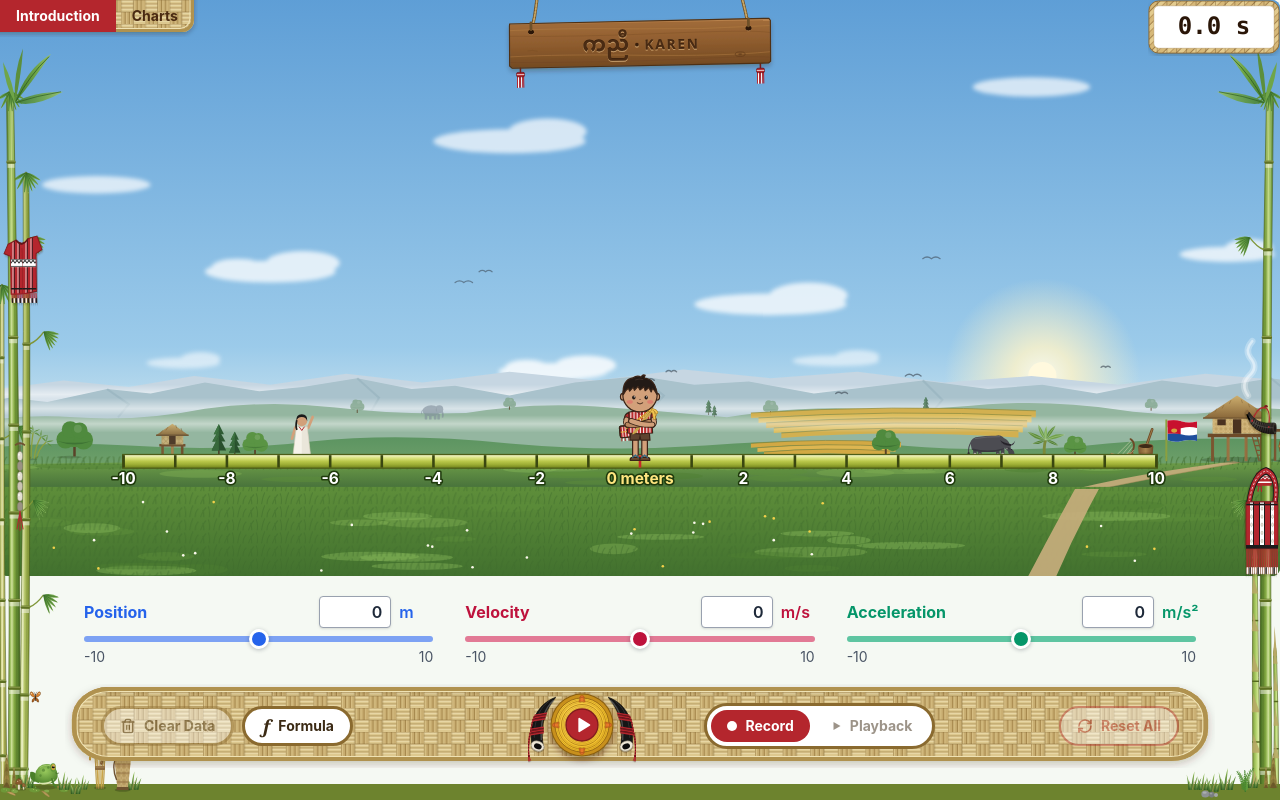
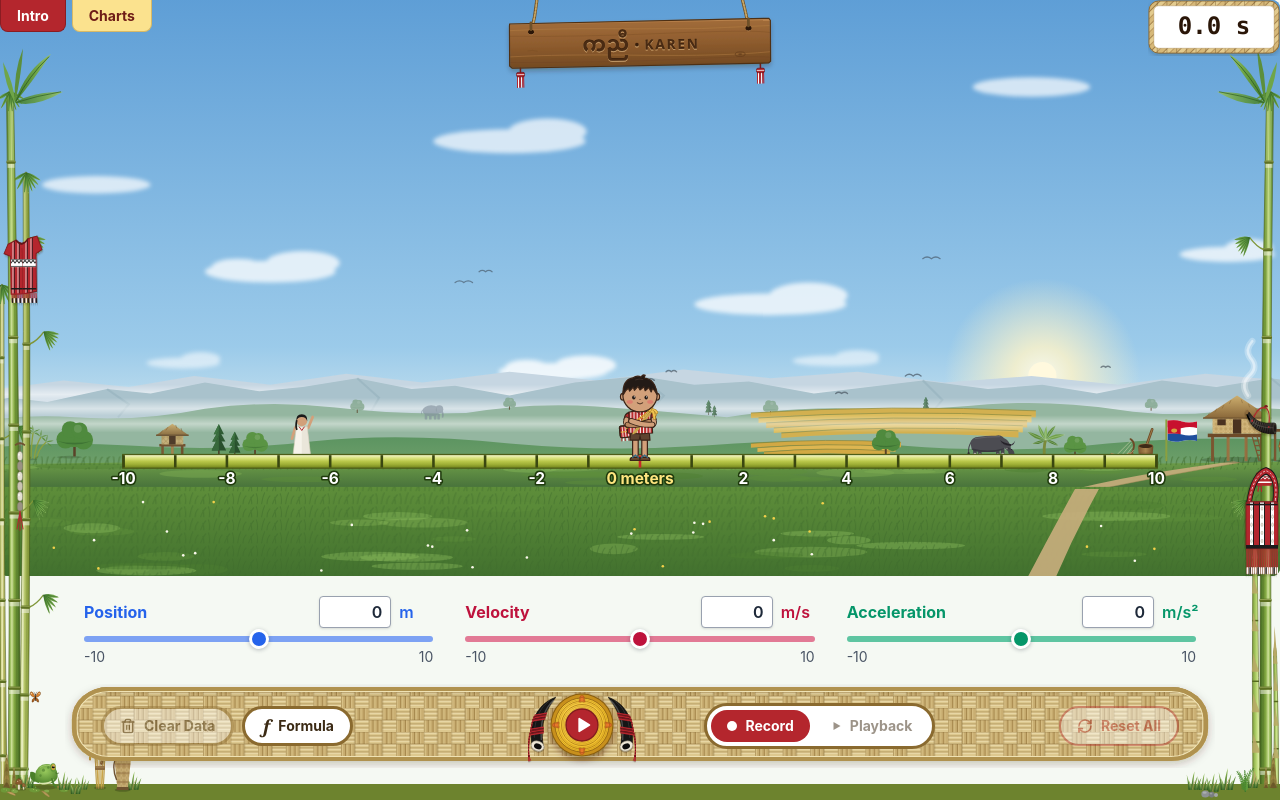
Before and after one commit to Sawla-1/pit-sim-motion-1d, a React (Vite) app: page / in a window 1280 px wide. Built offline with nearby package versions, Linux system fonts and the light colour scheme.

Commit message:
Redesign tabs in Stitch look

```diff
--- a/index.html
+++ b/index.html
@@ -15,7 +15,6 @@
     <link rel="preload" as="image" href="/karen-intro-svgs/bar-background-tall.svg" />
     <link rel="preload" as="image" href="/karen-intro-svgs/drum-horns-empty.svg" />
     <link rel="preload" as="image" href="/karen-intro-svgs/time-background.svg" />
-    <link rel="preload" as="image" href="/karen-intro-svgs/tab-background-short.svg" />
     <link rel="preload" as="image" href="/karen-intro-svgs/bottom-background.svg" />
     <link rel="preload" as="image" href="/karen-intro-svgs/bamboo-left.svg" media="(min-width: 640px)" />
     <link rel="preload" as="image" href="/karen-intro-svgs/bamboo-right.svg" media="(min-width: 640px)" />
--- a/src/App.jsx
+++ b/src/App.jsx
@@ -340,7 +340,7 @@ function App() {
         <div className={KAREN_TAB.row}>
           <Tabs
             tabs={[
-              { id: "intro", label: "Introduction" },
+              { id: "intro", label: "Intro" },
               { id: "charts", label: "Charts" },
             ]}
             selected={tab}
--- a/src/components/Tabs.jsx
+++ b/src/components/Tabs.jsx
@@ -1,18 +1,11 @@
-import { KAREN_ART, KAREN_TAB } from "../styles/karenStyles";
+import { KAREN_TAB } from "../styles/karenStyles";
 
-// The two view tabs on a woven mat. The open tab is red; the other shows the mat.
+// The two view tabs. The open tab is red; the other is light yellow.
 // Each tab is as big as its text plus padding.
 // (Where the tabs sit on the page is decided by App.jsx: see KAREN_TAB.row.)
 function Tabs({ tabs, selected, onSelect }) {
   return (
-    <div className="relative flex">
-      {/* The mat is a little wider than the tabs (room for its edge and shadow) */}
-      <img
-        src={KAREN_ART.tabBackground}
-        alt=""
-        aria-hidden="true"
-        className="absolute top-0 left-0 h-[37px] w-[calc(100%+4px)] max-w-none pointer-events-none"
-      />
+    <div className="flex gap-1.5">
       {tabs.map(({ id, label }) =>
         id === selected ? (
           <span key={id} aria-current="page" className={`${KAREN_TAB.base} ${KAREN_TAB.open}`}>
--- a/src/styles/karenStyles.js
+++ b/src/styles/karenStyles.js
@@ -10,7 +10,6 @@ export const KAREN_ART = {
   bottomStrip: `${ART}/bottom-background.svg`,
   barBackground: `${ART}/bar-background-tall.svg`, // a copy of bar-background.svg whose height stretches (one or two rows of buttons)
   drum: `${ART}/drum-horns-empty.svg`, // the drum without its ▶: our Play/Pause icon goes on top
-  tabBackground: `${ART}/tab-background-short.svg`, // a shorter copy of tab-background.svg (37px tall, the strip is 32px)
   boyStanding: `${ART}/boy-standing.svg`,
   boyWalking: `${ART}/boy-side-walking.svg`, // the art faces right
 };
@@ -20,14 +19,16 @@ export const KAREN_ART = {
 export const KAREN_SCENE_PLACEHOLDER =
   "bg-[linear-gradient(to_bottom,#5E9ED6_0%,#D6E9EF_55%,#6E9E48_62%,#46703A_100%)]";
 
-// The two view tabs: a woven mat behind them; the open tab is red
+// The two view tabs (Stitch look): the open tab is red, the other is light yellow.
+// Phones/tablets: they sit on the scene's top edge, so their top corners are round.
+// Laptops: they hang from the scene's top-left corner, so their bottom corners are round.
 export const KAREN_TAB = {
   // The tabs and the Install button, side by side. Phones/tablets: a row above the scene.
   // Laptops: floats on the scene's top-left corner, so it uses no height.
   row: "flex items-center gap-3 self-start lg:absolute lg:top-0 lg:left-0 lg:z-20",
-  base: "relative h-[32px] px-4 flex items-center text-sm font-bold last:rounded-br-xl",
-  open: "bg-[#B4262D] text-white cursor-default select-none",
-  closed: "text-[#4A2A12] cursor-pointer transition-colors hover:bg-white/30 focus-visible:outline-2 focus-visible:outline-[#B4262D]",
+  base: "h-[32px] px-4 flex items-center text-sm font-bold border border-b-0 rounded-t-lg lg:border-t-0 lg:border-b lg:rounded-t-none lg:rounded-b-lg",
+  open: "bg-[#B4262D] border-[#8A1C22] text-white cursor-default select-none",
+  closed: "bg-[#FBE28E] border-[#D8B966] text-[#6E1C17] cursor-pointer transition-colors hover:bg-[#F7D877] focus-visible:outline-2 focus-visible:outline-[#B4262D]",
 };
 
 // The Install button beside the tabs: a small white pill with a brown ring (like the bar's buttons): icon + word
--- a/vite.config.js
+++ b/vite.config.js
@@ -39,8 +39,8 @@ export default defineConfig({
       workbox: {
         // Only the files the page really uses are saved on the device
         globPatterns: ['index.html', 'logo-64.png', 'karen-intro-svgs/*.svg'],
-        // Two picture copies the page never loads
-        globIgnores: ['karen-intro-svgs/bar-background.svg', 'karen-intro-svgs/tab-background.svg'],
+        // A picture copy the page never loads
+        globIgnores: ['karen-intro-svgs/bar-background.svg'],
         // Answer only for this simulation's own page (another one may share the site later)
         navigateFallback: null,
         // A new version takes over quietly once it has downloaded. The open page is
```
Also changed, not shown: public/karen-intro-svgs/README.md, public/karen-intro-svgs/tab-background-short.svg (deleted), public/karen-intro-svgs/tab-background.svg (deleted).
